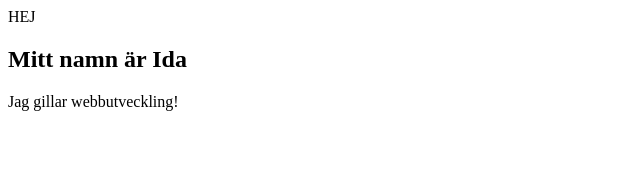
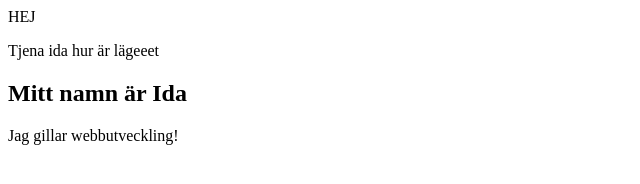
Before and after one commit to swawida/Projektkurs1_Ida_Quick_Solvej_Smeds, a plain HTML site: page index.html in a window 1280 px wide. Shown: the whole page, without its empty margins (0-640 px from the left). Drawn offline with Linux system fonts and the light colour scheme.

Commit message:
nybranchcommit

```diff
--- a/index.html
+++ b/index.html
@@ -1,7 +1,7 @@
 <p>HEJ</p>
 
 
-
+<p>Tjena ida hur är lägeeet</p>
 
 
 
```
